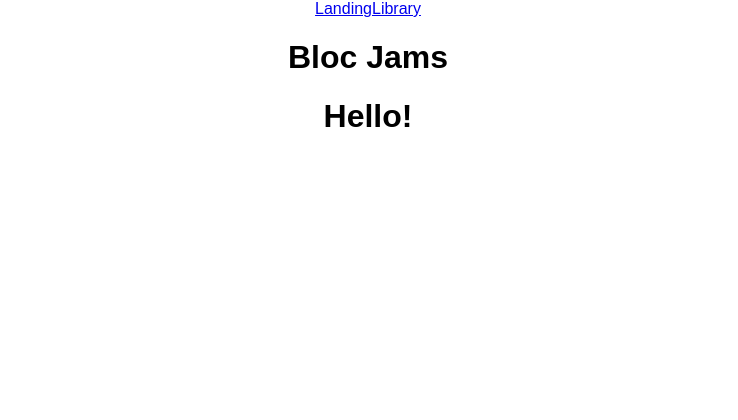
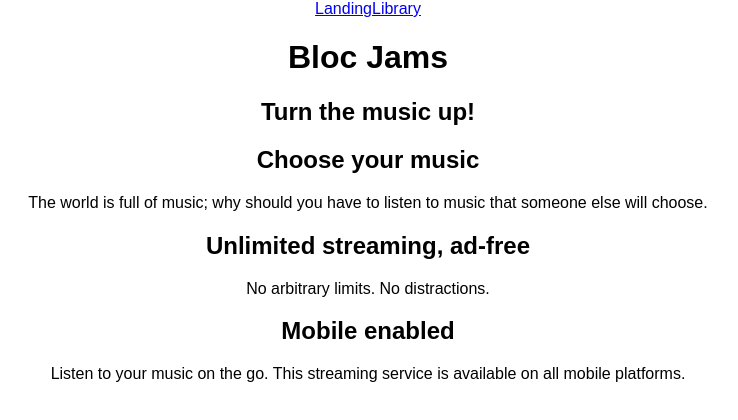
Before and after one commit to treddson/tunejams, a React (Create React App) app: page / in a window 1280 px wide. Shown: the top 420 px of the page, without its empty margins (272-1010 px from the left). Built offline with nearby package versions, Linux system fonts and the light colour scheme.

Commit message:
add content to landing page

```diff
--- a/src/components/Landing.js
+++ b/src/components/Landing.js
@@ -2,17 +2,26 @@
 import { Route, Link } from 'react-router-dom';
 import '../App.css';
 
+const Landing = () => (
+  <section className="library">
+    <h1 className="hero-title">Turn the music up!</h1>
 
-class Landing extends Component {
-  render() {
-    return (
-      <div className="App">
-        <main>
-            <h1>Hello!</h1>
-        </main>
+    <section className="selling-points">
+      <div className="point">
+        <h2 className="point-title">Choose your music</h2>
+        <p className="point-description">The world is full of music; why should you have to listen to music that someone else will choose.</p>
       </div>
-    );
-  }
-}
+      <div className="point">
+        <h2 className="point-title">Unlimited streaming, ad-free</h2>
+        <p className="point-description">No arbitrary limits. No distractions.</p>
+      </div>
+      <div className="point">
+        <h2 className="point-title">Mobile enabled</h2>
+        <p className="point-description">Listen to your music on the go. This streaming service is available on all mobile platforms.</p>
+      </div>
+    </section>
+  </section>
+);
+
 
 export default Landing;
--- a/src/components/Library.js
+++ b/src/components/Library.js
@@ -2,17 +2,11 @@
 import { Route, Link } from 'react-router-dom';
 import '../App.css';
 
+const Library = () => (
+  <section className="library">
+    Library will go here
+  </section>
+);
 
-class Library extends Component {
-  render() {
-    return (
-      <div className="App">
-        <main>
-            <h1>Hi</h1>
-        </main>
-      </div>
-    );
-  }
-}
 
 export default Library;
```
